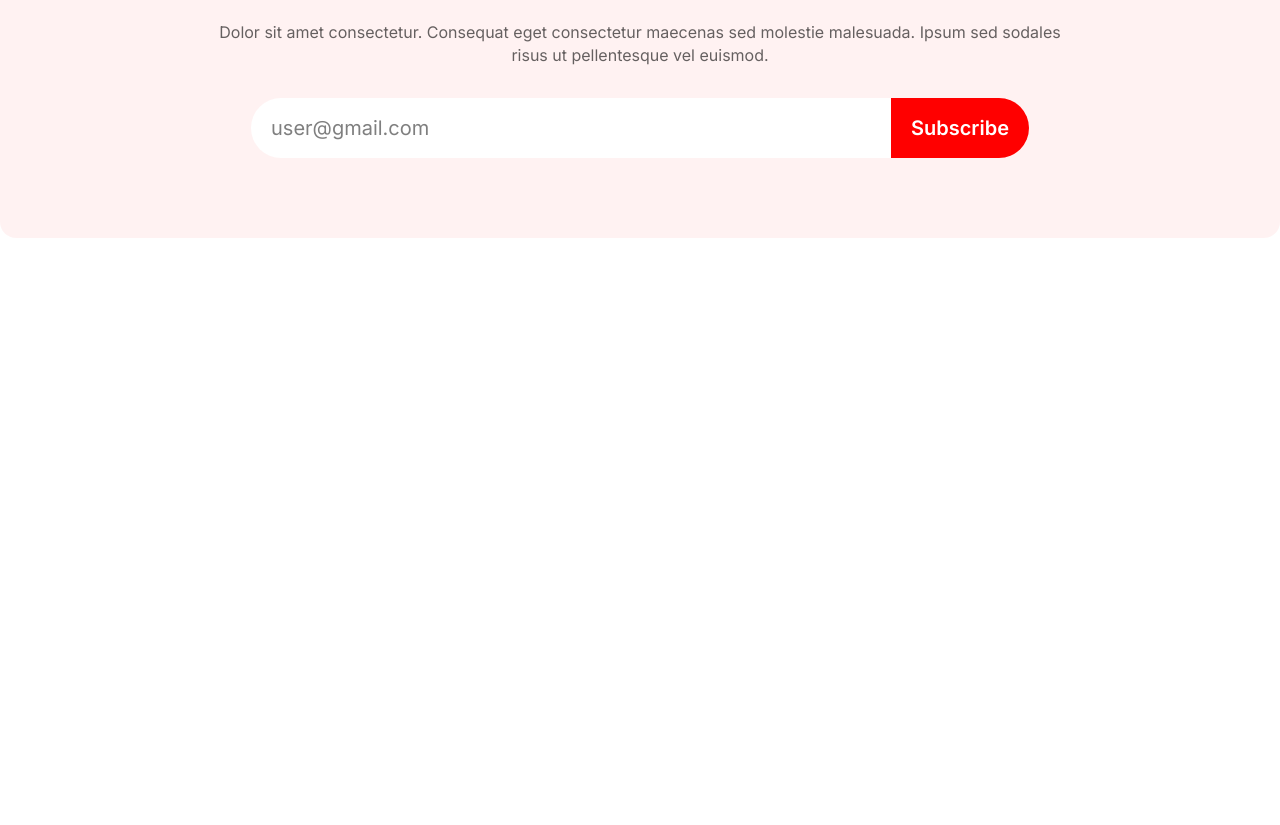
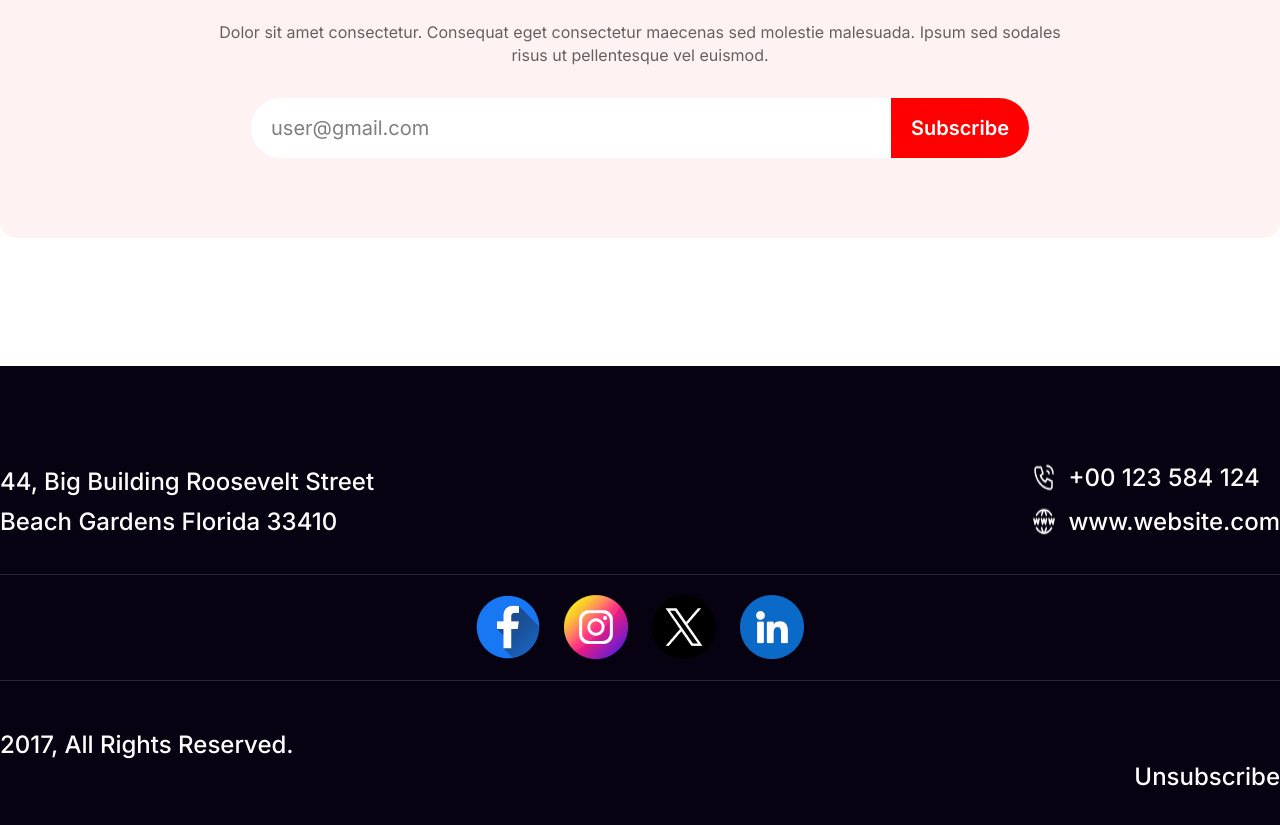
Before and after one commit to shariful962/new-year-offer, a plain HTML site: page index.html in a window 1280 px wide. Shown: the part 5639-6464 px from the top of the page. Before the commit the page ends 5877 px from the top, so only its background shows below. Drawn offline with nearby package versions, Linux system fonts and the light colour scheme.

Commit message:
footer done

```diff
--- a/css/style.css
+++ b/css/style.css
@@ -25,3 +25,8 @@
 .newsletter-content {
     background: rgba(255, 0, 0, 0.05);
 }
+
+.footer-content .footer-middle {
+    border-top: 1px solid rgba(255, 255, 255, 0.15);
+    border-bottom: 1px solid rgba(255, 255, 255, 0.15);
+}
--- a/index.html
+++ b/index.html
@@ -97,7 +97,7 @@
             </div>
         </section>
         <section class="offer container md:container mx-auto mt-32 ">
-            <div class="offer-content flex flex-col lg:flex-row items-center lg:justify-between gap-5">
+            <div class="offer-content flex flex-col lg:flex-row items-center lg:justify-between gap-5 ml-3 lg:ml-0">
                 <div class="left">
                     <h2 class="font-medium text-main text-2xl mb-4">
                         NEW BEST OFFER
@@ -205,7 +205,40 @@
             </div>
         </section>
     </main>
-    <footer></footer>
+    <footer class="bg-[#070211] mt-32 w-full text-white py-24">
+        <div class="footer-content container md:container mx-auto">
+            <div class="footer-top ml-3 lg:ml-0 flex flex-col lg:flex-row justify-between gap-5">
+                <div class="address">
+                    <p class="max-w-[375px] font-medium text-2xl leading-[40px]">
+                        44, Big Building Roosevelt Street Beach Gardens Florida 33410
+                    </p>
+                </div>
+                <div class="contact">
+                    <div class="flex gap-3">
+                        <img src="./icons/Call.png" alt="phone-loogo">
+                        <p class="text-2xl font-medium">+00 123 584 124</p>
+                    </div>
+                    <div class="flex gap-3 mt-3">
+                        <img src="./icons/Website.png" alt="website logo">
+                        <p class="text-2xl font-medium">www.website.com</p>
+                    </div>
+                </div>
+            </div>
+
+            <div class="footer-middle mt-8 flex justify-center items-center">
+                <div class="social-icon flex gap-6 py-5">
+                    <img src="./icons/Facebook.png" alt="">
+                    <img src="./icons/Instagram.png" alt="">
+                    <img src="./icons/Twitter.png" alt="">
+                    <img src="./icons/Linkedin.png" alt="">
+                </div>
+            </div>
+            <div class="footer-bottom mt-12">
+                <p class="font-medium text-2xl ml-3 lg:ml-0 ">2017, All Rights Reserved.</p>
+                <p class="font-medium text-2xl text-right mr-3 lg:mr-0">Unsubscribe</p>
+            </div>
+        </div>
+    </footer>
 </body>
 
 </html>
```
